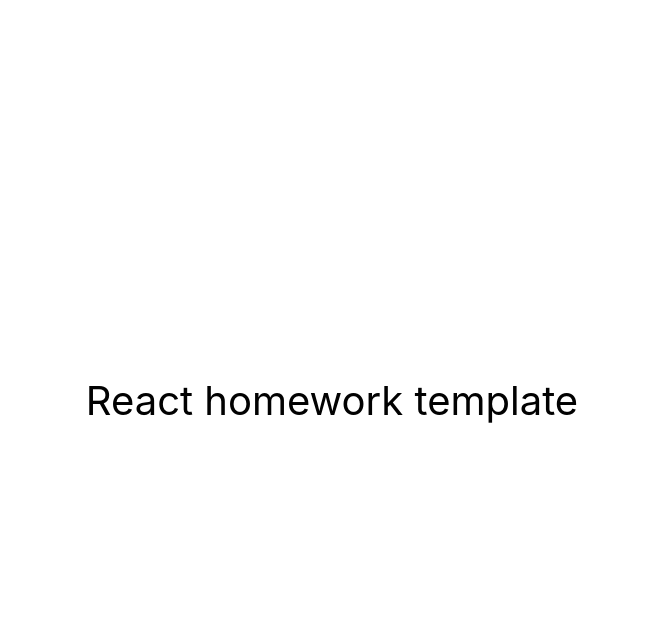
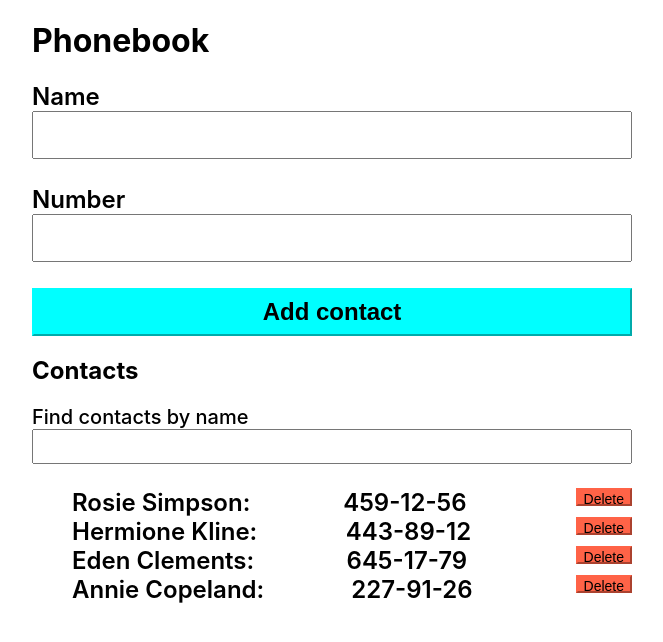
Before and after one commit to UkrainianUser/goit-react-hw-04-phonebook, a React (Create React App) app: page / in a window 1280 px wide. Shown: the top 642 px of the page, without its empty margins (308-971 px from the left). Built offline with nearby package versions, Linux system fonts and the light colour scheme.

Commit message:
add start files

```diff
--- a/src/components/App.jsx
+++ b/src/components/App.jsx
@@ -1,16 +1,83 @@
-export const App = () => {
-  return (
-    <div
-      style={{
-        height: '100vh',
-        display: 'flex',
-        justifyContent: 'center',
-        alignItems: 'center',
-        fontSize: 40,
-        color: '#010101'
-      }}
-    >
-      React homework template
-    </div>
-  );
+import React from "react";
+import css from "./App.module.css";
+import ContactForm from "./contactForm/ContactForm";
+import Filter from "./filter/Filter";
+import ContactList from "./contactList/ContactList"
+import { nanoid } from 'nanoid';
+
+class App extends React.Component {
+
+  state = {
+    contacts: [
+      {id: 'id-1', name: 'Rosie Simpson', number: '459-12-56'},
+      {id: 'id-2', name: 'Hermione Kline', number: '443-89-12'},
+      {id: 'id-3', name: 'Eden Clements', number: '645-17-79'},
+      {id: 'id-4', name: 'Annie Copeland', number: '227-91-26'},
+    ],
+    filter: '',
+  };
+
+  componentDidMount() {
+    const contacts = JSON.parse(localStorage.getItem('contacts'));
+    if (contacts) {
+      this.setState({ contacts });
+    }
+  }
+
+  componentDidUpdate(prevProps, prevState) {
+    if (prevState.contacts !== this.state.contacts) {
+      localStorage.setItem('contacts', JSON.stringify(this.state.contacts));
+    }
+  }
+
+  formSubmitHandler = (data) => {
+    const { name } = data;
+    if (this.isNameExist(name)) {
+      alert(`${name} is already in contacts.`);
+      return;
+    }
+    const newContact = {
+      id: nanoid(),
+      name: data.name,
+      number: data.number
+    };
+    this.setState(prevState => ({
+      contacts: [...prevState.contacts, newContact],
+      name: '',
+      number: ''
+    }));
+  };
+
+  handleChangeFilter = (evt) => {
+    this.setState({filter: evt.currentTarget.value});
+  };
+
+  isNameExist = (name) => {
+    return this.state.contacts.some(contact => contact.name.toLowerCase() === name.toLowerCase());
+  }
+
+  deleteContact = (contactId) => {
+    this.setState(prevState => ({
+      contacts: prevState.contacts.filter(contact => contact.id !== contactId),
+    }));
+  }
+
+  render () {
+
+    const normalizedFilter = this.state.filter.toLowerCase();
+    const filteredContacts = this.state.contacts.filter(contact => contact.name.toLowerCase().includes(normalizedFilter));
+
+    return (
+      <div className={css.phonebook}>
+        <h1>Phonebook</h1>
+        <ContactForm onSubmit={this.formSubmitHandler} />
+        <h2>Contacts</h2>
+        <Filter value={this.state.filter} onChange={this.handleChangeFilter} />
+        <ContactList contacts={filteredContacts} onDeleteContact={this.deleteContact} />
+      </div>
+    );
+  }
 };
+
+
+export default App;
--- /dev/null
+++ b/src/components/App.module.css
@@ -0,0 +1,4 @@
+.phonebook {
+	width: 600px;
+	margin: 0 auto;
+}
--- /dev/null
+++ b/src/components/contactForm/ContactForm.jsx
@@ -0,0 +1,67 @@
+import React from "react";
+import css from "./ContactForm.module.css";
+import PropTypes from 'prop-types';
+
+class ContactForm extends React.Component {
+
+	state = {
+		name: '',
+    number: ''
+	};
+
+	static propTypes = {
+		onSubmit: PropTypes.func.isRequired,
+  };
+
+	handleChange = evt => {
+    const { name, value } = evt.currentTarget;
+    this.setState({[name]: value,});
+  };
+
+	handleSubmit = evt => {
+    evt.preventDefault();
+		this.props.onSubmit(this.state);
+		this.reset();
+  };
+
+	reset = () => {
+		this.setState({
+			name: '',
+			number: ''
+		})
+	};
+
+	render(){
+	return	<form className={css.form} onSubmit={this.handleSubmit}>
+		<label className={css.label}>
+			Name
+			<input
+				className={css.input}
+				type="text"
+				name="name"
+				pattern="^[a-zA-Zа-яА-Я]+(([' -][a-zA-Zа-яА-Я ])?[a-zA-Zа-яА-Я]*)*$"
+				title="Name may contain only letters, apostrophe, dash and spaces. For example Adrian, Jacob Mercer, Charles de Batz de Castelmore d'Artagnan"
+				required
+				value={this.state.name}
+				onChange={this.handleChange}
+			/>
+		</label>
+		<label className={css.label}>
+			Number
+			<input
+				className={css.input}
+				type="tel"
+				name="number"
+				pattern="\+?\d{1,4}?[-.\s]?\(?\d{1,3}?\)?[-.\s]?\d{1,4}[-.\s]?\d{1,4}[-.\s]?\d{1,9}"
+				title="Phone number must be digits and can contain spaces, dashes, parentheses and can start with +"
+				required
+				value={this.state.number}
+				onChange={this.handleChange}
+			/>
+		</label>
+		<button className={css.formBtn} type="submit">Add contact</button>
+		</form>
+	}
+};
+
+export default ContactForm;
--- /dev/null
+++ b/src/components/contactForm/ContactForm.module.css
@@ -0,0 +1,27 @@
+.form {
+	display: flex;
+	flex-direction: column;
+	gap: 16px;
+}
+
+.label {
+	display: flex;
+  flex-direction: column;
+  flex-wrap: wrap;
+  margin-bottom: 10px;
+	font-size: 24px;
+	font-weight: 600;
+}
+
+.input {
+	padding: 8px;
+	font-size: 24px;
+}
+
+.formBtn {
+	padding: 8px;
+	font-size: 24px;
+	font-weight: 600;
+	background-color: aqua;
+	border-color: aqua;
+}
--- /dev/null
+++ b/src/components/contactList/ContactList.jsx
@@ -0,0 +1,30 @@
+import React from "react";
+import css from "./ContactList.module.css";
+import PropTypes from 'prop-types';
+
+const ContactList = ({contacts, onDeleteContact}) => {
+
+	return (
+		<ul className={css.contactsList}>
+			{contacts.map(contact => (
+				<li className={css.contactsItem} key={contact.id}>
+					<span>{contact.name}:</span> <span>{contact.number}</span>
+					<button className={css.contactsBtn} type="button" onClick={()=>onDeleteContact(contact.id)}>Delete</button>
+					</li>
+			))}
+		</ul>
+	)
+};
+
+ContactList.prototype = {
+  contacts: PropTypes.arrayOf(
+    PropTypes.shape({
+      id: PropTypes.string.isRequired,
+      name: PropTypes.string.isRequired,
+      number: PropTypes.string.isRequired,
+    })
+  ).isRequired,
+	onDeleteContact: PropTypes.func.isRequired,
+}
+
+export default ContactList;
--- /dev/null
+++ b/src/components/contactList/ContactList.module.css
@@ -0,0 +1,19 @@
+.contactsList {
+	font-size: 24px;
+	font-weight: 600;
+}
+
+.contactsItem {
+	list-style-type: none;
+	display: flex;
+	justify-content: space-between;
+}
+
+.contactsBtn {
+	margin-left: 16px;
+	max-height: 18px;
+	font-size: 14px;
+	font-weight: 400;
+	background-color: tomato;
+	border-color: tomato;
+}
--- /dev/null
+++ b/src/components/filter/Filter.jsx
@@ -0,0 +1,19 @@
+import React from "react";
+import css from "./Filter.module.css";
+import PropTypes from 'prop-types';
+
+const Filter = ({value, onChange}) => {
+	return (
+		<label className={css.label}>
+			Find contacts by name
+			<input className={css.input} type="text" name="filter" value={value} onChange={onChange}/>
+		</label>
+	)
+};
+
+Filter.prototype = {
+	value: PropTypes.string,
+	onChange: PropTypes.func.isRequired,
+}
+
+export default Filter;
--- /dev/null
+++ b/src/components/filter/Filter.module.css
@@ -0,0 +1,13 @@
+.label {
+	display: flex;
+  flex-direction: column;
+  flex-wrap: wrap;
+  margin-bottom: 10px;
+	font-size: 20px;
+	font-weight: 500;
+}
+
+.input {
+	padding: 4px;
+	font-size: 20px;
+}
--- a/src/index.js
+++ b/src/index.js
@@ -1,6 +1,6 @@
 import React from 'react';
 import ReactDOM from 'react-dom/client';
-import { App } from 'components/App';
+import App from 'components/App';
 import './index.css';
 
 ReactDOM.createRoot(document.getElementById('root')).render(
```
